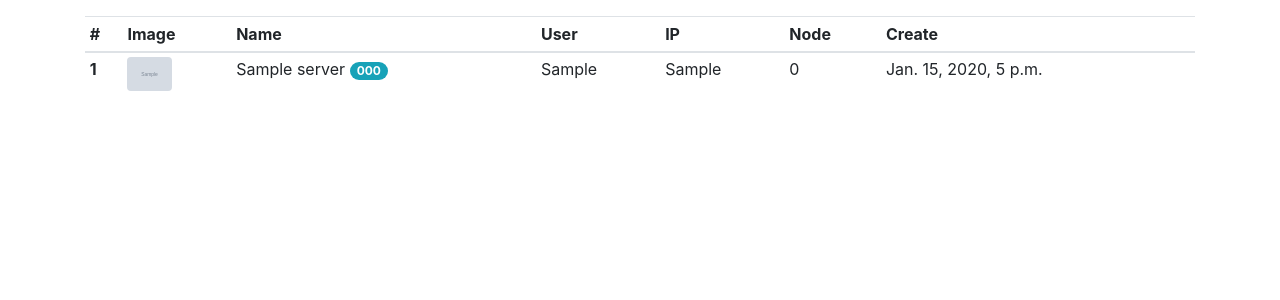
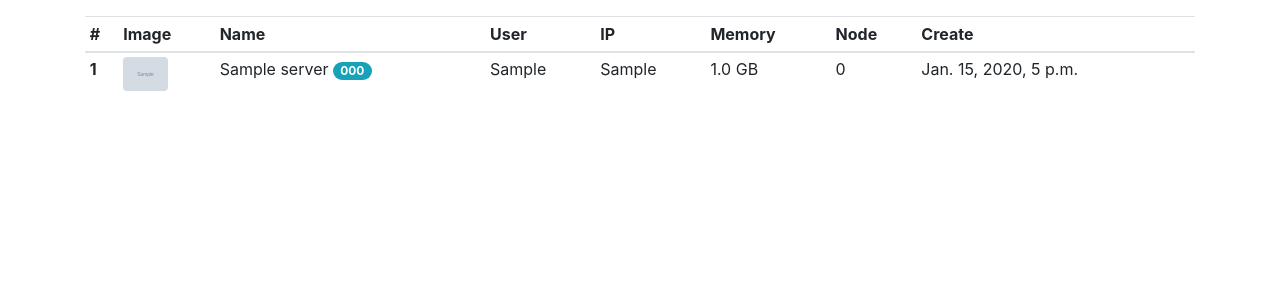
Before and after one commit to kidsdev/ops, a Django app: page /server/ in a window 1280 px wide. Shown: the part 56-356 px from the top of the page. Run offline with Django 3.2, Linux system fonts and the light colour scheme; a user stored in the database is signed in; tables that the repository leaves empty hold one stand-in row (values such as "Sample post"); grey boxes marked "Sample" are stand-in pictures; parts of the project's set-up code (start-up, migrations or seed data) failed here and were passed over; some libraries are stand-ins or nearby versions.

Commit message:
Server: add field memory

```diff
--- a/server/admin.py
+++ b/server/admin.py
@@ -5,4 +5,4 @@ from .models import Server
 
 @admin.register(Server)
 class ServerAdmin(admin.ModelAdmin):
-    list_display = ('name', 'code', 'user', 'ip', 'sort', 'datetime_create')
+    list_display = ('name', 'code', 'user', 'ip', 'memory', 'sort', 'datetime_create')
--- a/server/models.py
+++ b/server/models.py
@@ -8,6 +8,7 @@ class Server(models.Model):
 
     user = models.CharField(max_length=24)
     ip = models.CharField(max_length=24)
+    memory = models.FloatField(default=0.0)
     sort = models.IntegerField(default=0, db_index=True)
 
     datetime_create = models.DateTimeField(auto_now_add=True)
--- a/server/templates/server/home.html
+++ b/server/templates/server/home.html
@@ -9,6 +9,7 @@
       <th scope="col">Name</th>
       <th scope="col">User</th>
       <th scope="col">IP</th>
+      <th scope="col">Memory</th>
       <th scope="col">Node</th>
       <th scope="col">Create</th>
     </tr>
@@ -25,6 +26,7 @@
       <td>{{ server.name }} <span class="badge badge-pill badge-info">{{ server.code }}</span></td>
       <td>{{ server.user }}</td>
       <td>{{ server.ip }}</td>
+      <td>{{ server.memory }} GB</td>
       <td>{{ server.get_node_count_live }}</td>
       <td>{{ server.datetime_create }}</td>
     </tr>
```
Also changed, not shown: server/migrations/0003_server_memory.py (added), version/migrations/0002_auto_20180916_1959.py (added).
